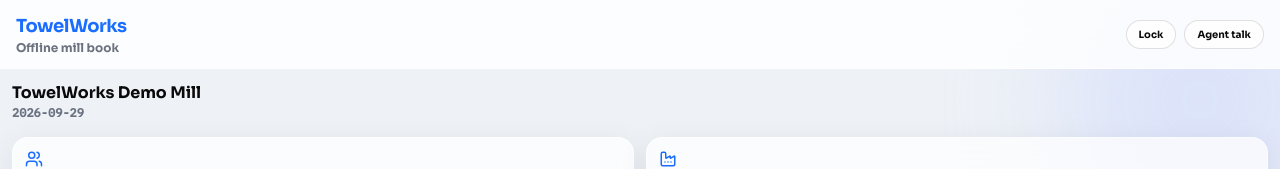
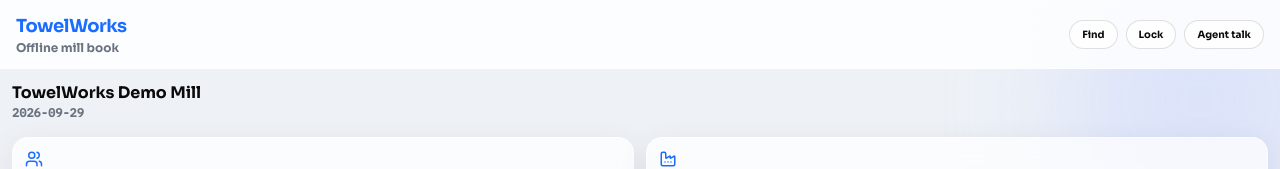
Before and after one commit to AdnanRaza88/towelworks-factory, a React (Vite) app: page / in a window 1280 px wide. Shown: the top 169 px of the page. Built offline with nearby package versions, Linux system fonts and the light colour scheme.

Commit message:
feat(phase2-search): mill-book search + Find page

```diff
--- a/package.json
+++ b/package.json
@@ -7,7 +7,7 @@
     "dev": "vite",
     "build": "vite build",
     "preview": "vite preview",
-    "test": "node --experimental-strip-types --test src/lib/factory/calc.test.ts src/lib/factory/cashRules.test.ts src/lib/factory/rates.test.ts src/lib/factory/payroll.test.ts src/lib/factory/audit.test.ts src/lib/factory/machineBoard.test.ts src/lib/factory/workerDetail.test.ts src/lib/factory/corrections.test.ts"
+    "test": "node --experimental-strip-types --test src/lib/factory/calc.test.ts src/lib/factory/cashRules.test.ts src/lib/factory/rates.test.ts src/lib/factory/payroll.test.ts src/lib/factory/audit.test.ts src/lib/factory/machineBoard.test.ts src/lib/factory/workerDetail.test.ts src/lib/factory/corrections.test.ts src/lib/factory/search.test.ts"
   },
   "dependencies": {
     "@capacitor/android": "^7.4.3",
--- a/src/App.tsx
+++ b/src/App.tsx
@@ -9,6 +9,7 @@ import PayrollPage from "@/pages/PayrollPage";
 import SettingsPage from "@/pages/SettingsPage";
 import ProvidersPage from "@/pages/ProvidersPage";
 import AgentPage from "@/pages/AgentPage";
+import SearchPage from "@/pages/SearchPage";
 import PinScreen from "@/pages/PinScreen";
 import {
   LayoutDashboard,
@@ -33,7 +34,7 @@ const TABS = [
   { id: "settings", label: "More", icon: Settings },
 ] as const;
 
-type TabId = (typeof TABS)[number]["id"] | "providers";
+type TabId = (typeof TABS)[number]["id"] | "providers" | "search";
 
 export default function App() {
   const theme = useAppStore((s) => s.settings.theme ?? "light");
@@ -70,6 +71,18 @@ export default function App() {
         <div className="flex items-center gap-2">
           <button
             type="button"
+            onClick={() => setTab("search")}
+            className="rounded-full px-3 py-1.5 text-[10px] font-bold border"
+            style={{
+              background: tab === "search" ? "var(--primary)" : "var(--card)",
+              color: tab === "search" ? "#fff" : "var(--text)",
+              borderColor: "var(--border-strong)",
+            }}
+          >
+            Find
+          </button>
+          <button
+            type="button"
             onClick={() => lock()}
             className="rounded-full px-3 py-1.5 text-[10px] font-bold border"
             style={{
@@ -104,6 +117,7 @@ export default function App() {
         {tab === "agent" && <AgentPage />}
         {tab === "cash" && <CashPage />}
         {tab === "payroll" && <PayrollPage />}
+        {tab === "search" && <SearchPage />}
         {tab === "settings" && (
           <SettingsPage onOpenProviders={() => setTab("providers")} />
         )}
--- /dev/null
+++ b/src/lib/factory/search.ts
@@ -0,0 +1,154 @@
+import {
+  Attendance,
+  CashEntry,
+  ProductionEntry,
+  WorkSession,
+  Worker,
+} from "./types";
+
+export type SearchKind =
+  | "worker"
+  | "production"
+  | "cash"
+  | "attendance"
+  | "session";
+
+export interface SearchHit {
+  kind: SearchKind;
+  id: string;
+  workerId: string;
+  date?: string;
+  title: string;
+  detail: string;
+  voided?: boolean;
+}
+
+export interface SearchSource {
+  workers: Worker[];
+  production: ProductionEntry[];
+  cash: CashEntry[];
+  attendance: Attendance[];
+  sessions: WorkSession[];
+}
+
+export function normalizeQuery(q: string): string {
+  return q.trim().toLowerCase();
+}
+
+export function matchesHay(hay: string, needle: string): boolean {
+  if (!needle) return false;
+  return hay.toLowerCase().includes(needle);
+}
+
+function workerName(workers: Worker[], id: string): string {
+  return workers.find((w) => w.id === id)?.name ?? id;
+}
+
+export function searchFactory(query: string, src: SearchSource): SearchHit[] {
+  const needle = normalizeQuery(query);
+  if (!needle) return [];
+
+  const hits: SearchHit[] = [];
+
+  for (const w of src.workers) {
+    const hay = [w.name, w.role, w.type, w.notes ?? "", w.active ? "active" : "inactive"].join(" ");
+    if (!matchesHay(hay, needle)) continue;
+    hits.push({
+      kind: "worker",
+      id: w.id,
+      workerId: w.id,
+      title: w.name,
+      detail: `${w.role} · ${w.type}${w.active ? "" : " · inactive"}`,
+    });
+  }
+
+  for (const p of src.production) {
+    const hay = [
+      workerName(src.workers, p.workerId),
+      p.date,
+      `m${p.machineId}`,
+      `machine ${p.machineId}`,
+      p.role,
+      String(p.rawPieces),
+      String(p.roundedPieces),
+      p.note ?? "",
+      p.voided ? "void" : "",
+      p.correctedFrom ? "correction" : "",
+    ].join(" ");
+    if (!matchesHay(hay, needle)) continue;
+    hits.push({
+      kind: "production",
+      id: p.id,
+      workerId: p.workerId,
+      date: p.date,
+      title: `${workerName(src.workers, p.workerId)} · M${p.machineId}`,
+      detail: `${p.date} · ${p.role} · ${p.roundedPieces}${p.voided ? " · void" : ""}`,
+      voided: p.voided,
+    });
+  }
+
+  for (const c of src.cash) {
+    const hay = [
+      workerName(src.workers, c.workerId),
+      c.date,
+      c.type,
+      String(c.amount),
+      c.note ?? "",
+    ].join(" ");
+    if (!matchesHay(hay, needle)) continue;
+    hits.push({
+      kind: "cash",
+      id: c.id,
+      workerId: c.workerId,
+      date: c.date,
+      title: `${workerName(src.workers, c.workerId)} · ${c.type}`,
+      detail: `${c.date} · ${c.amount}`,
+    });
+  }
+
+  for (const a of src.attendance) {
+    const hay = [
+      workerName(src.workers, a.workerId),
+      a.date,
+      a.status,
+      a.note ?? "",
+    ].join(" ");
+    if (!matchesHay(hay, needle)) continue;
+    hits.push({
+      kind: "attendance",
+      id: a.id,
+      workerId: a.workerId,
+      date: a.date,
+      title: `${workerName(src.workers, a.workerId)} · ${a.status}`,
+      detail: a.date,
+    });
+  }
+
+  for (const s of src.sessions) {
+    const hay = [
+      workerName(src.workers, s.workerId),
+      s.date,
+      `m${s.machineId}`,
+      `machine ${s.machineId}`,
+      s.role,
+      s.note ?? "",
+    ].join(" ");
+    if (!matchesHay(hay, needle)) continue;
+    hits.push({
+      kind: "session",
+      id: s.id,
+      workerId: s.workerId,
+      date: s.date,
+      title: `${workerName(src.workers, s.workerId)} · M${s.machineId}`,
+      detail: `${s.date} · ${s.role}`,
+    });
+  }
+
+  hits.sort((a, b) => {
+    const da = a.date ?? "";
+    const db = b.date ?? "";
+    if (da !== db) return da < db ? 1 : -1;
+    return a.title.localeCompare(b.title);
+  });
+  return hits;
+}
--- /dev/null
+++ b/src/pages/SearchPage.tsx
@@ -0,0 +1,59 @@
+import { useMemo, useState } from "react";
+import { useAppStore } from "@/store/useAppStore";
+import { searchFactory, SearchKind } from "@/lib/factory/search";
+
+const LABELS: Record<SearchKind, string> = {
+  worker: "Worker",
+  production: "Prod",
+  cash: "Cash",
+  attendance: "Attend",
+  session: "Session",
+};
+
+export default function SearchPage() {
+  const workers = useAppStore((s) => s.workers);
+  const production = useAppStore((s) => s.production);
+  const cash = useAppStore((s) => s.cash);
+  const attendance = useAppStore((s) => s.attendance);
+  const sessions = useAppStore((s) => s.sessions);
+  const [q, setQ] = useState("");
+
+  const hits = useMemo(
+    () => searchFactory(q, { workers, production, cash, attendance, sessions }),
+    [q, workers, production, cash, attendance, sessions]
+  );
+
+  return (
+    <div className="space-y-3">
+      <h2 className="text-base font-semibold">Search</h2>
+      <input
+        value={q}
+        onChange={(e) => setQ(e.target.value)}
+        placeholder="Name, date, machine, note, void, cash type"
+        className="w-full rounded-xl border border-[var(--border)] px-3 py-2 text-sm"
+        autoFocus
+      />
+      <p className="text-xs text-[var(--muted)]">
+        {q.trim() ? `${hits.length} match${hits.length === 1 ? "" : "es"}` : "Type to search the mill book."}
+      </p>
+      <div className="space-y-2">
+        {hits.map((h) => (
+          <div
+            key={`${h.kind}-${h.id}`}
+            className="rounded-xl bg-white px-3 py-2 text-xs shadow-sm"
+          >
+            <div className="flex justify-between">
+              <span className="font-medium">{h.title}</span>
+              <span className="text-[var(--muted)]">{LABELS[h.kind]}</span>
+            </div>
+            <div
+              className={`mt-0.5 text-[var(--muted)] ${h.voided ? "line-through" : ""}`}
+            >
+              {h.detail}
+            </div>
+          </div>
+        ))}
+      </div>
+    </div>
+  );
+}
```
Also changed, not shown: 2 other files (tests, documents, lock files or other folders).
